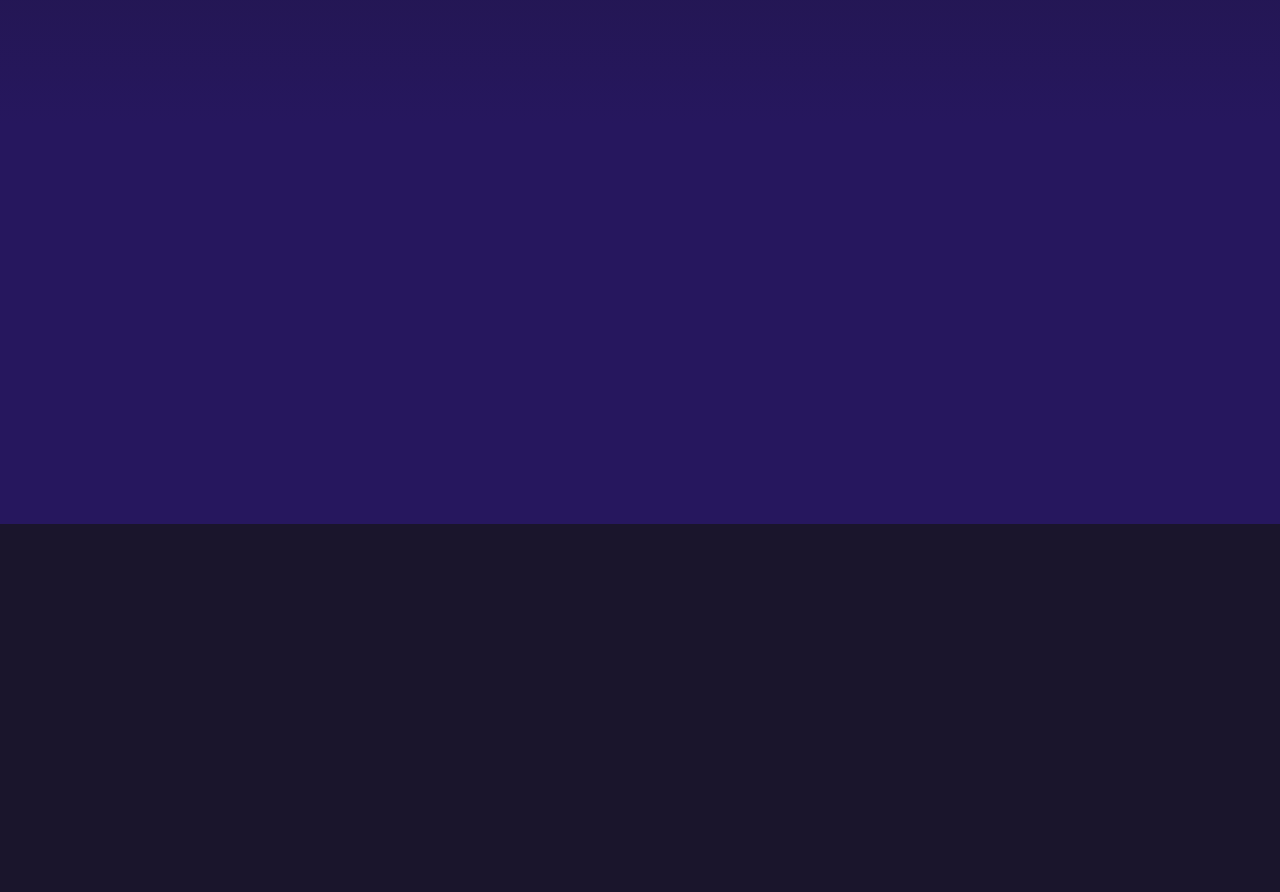
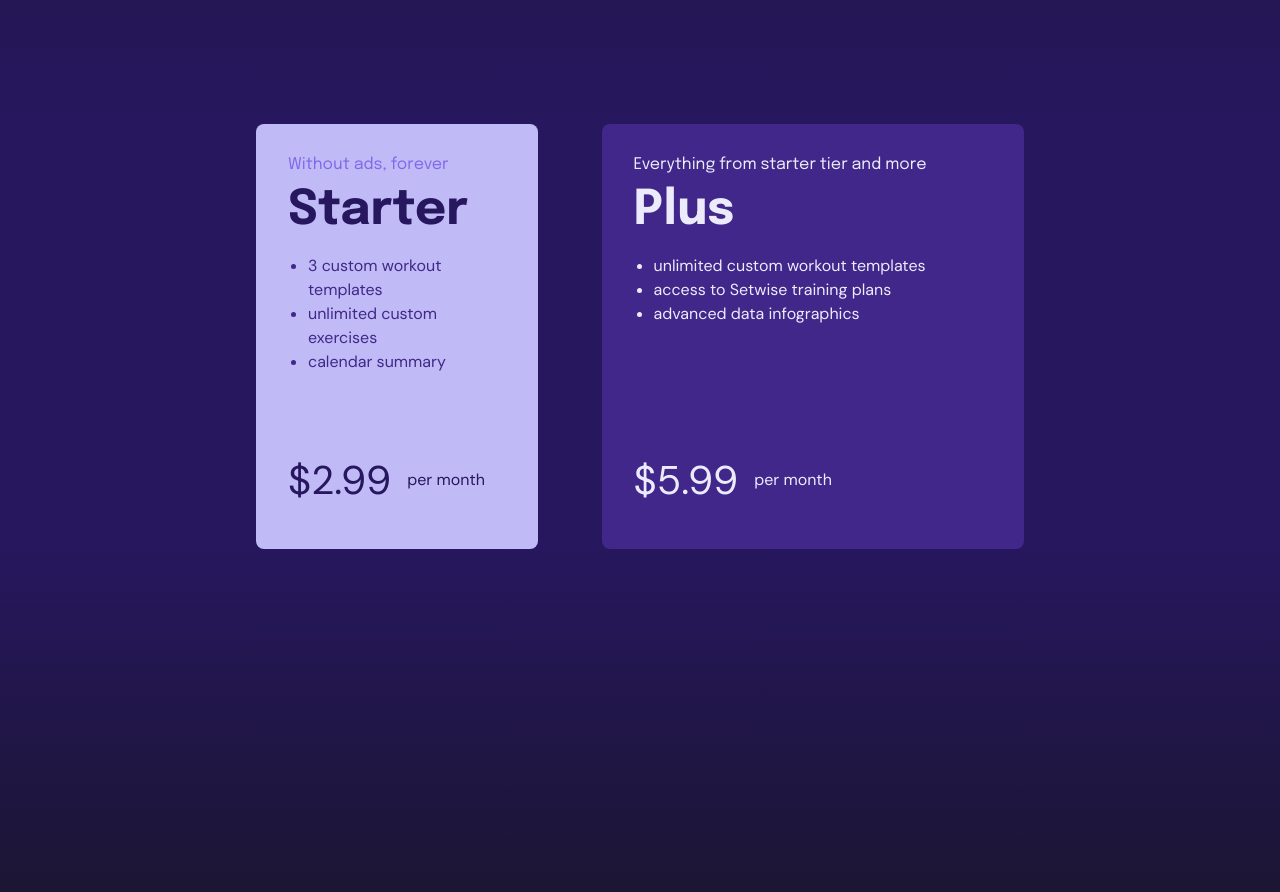
Before and after one commit to Zajicek-Adam/setwise, a plain HTML site: page index.html in a window 1280 px wide. Shown: the part 1300-2192 px from the top of the page. Before the commit the page ends 1824 px from the top, so only its background shows below. Drawn offline with Linux system fonts and the light colour scheme.

Commit message:
Adding cards

```diff
--- /dev/null
+++ b/css/Card.css
@@ -0,0 +1,59 @@
+.card-container {
+	display: grid;
+	grid-template-columns: 1fr 1.5fr;
+	height: 425px;
+	padding-inline: 20%;
+	background-color: var(--color-minsk-950);
+	gap: 4em;
+}
+
+.card {
+	display: grid;
+	grid-template-rows: 0.8fr 2fr 0.85fr;
+	padding: 2em;
+	gap: 1em;
+	border-radius: var(--border-2);
+}
+.card h3 {
+	font-size: 1em;
+	font-weight: 400;
+}
+.card h1 {
+	font-size: 3em;
+}
+.card ul {
+	padding-left: 0.5em;
+	margin-left: 0.75em;
+	margin-top: 0;
+}
+.card .card-price {
+	display: flex;
+	align-items: center;
+	gap: 1em;
+}
+.card .card-price span {
+	font-size: 2.5em;
+}
+.card.card-normal {
+	background-color: var(--color-minsk-300);
+}
+.card.card-wide {
+	background-color: var(--color-minsk-900);
+}
+
+.card header {
+	display: grid;
+	gap: 0.75em;
+}
+.card.card-normal h3 {
+	color: var(--color-minsk-500);
+}
+.card.card-normal h1 {
+	color: var(--color-minsk-950);
+}
+.card.card-normal ul {
+	color: var(--color-minsk-900);
+}
+.card.card-normal .card-price {
+	color: var(--color-minsk-950);
+}
--- a/css/Footer.css
+++ b/css/Footer.css
@@ -1,4 +1,5 @@
 footer {
-    background-color: var(--color-minsk-950);
     height: 400px;
+	background: linear-gradient(#26175e, #1a152c);
+
 }
--- a/css/util/tokens.css
+++ b/css/util/tokens.css
@@ -22,4 +22,5 @@
 	--color-bg: #1a152c;
 	--color-cta: #6131ff;
 	--color-secondary: #40278916;
+	--color-secondary-full: #402789;
 }
--- a/index.html
+++ b/index.html
@@ -36,6 +36,9 @@
 		<link
 			rel="stylesheet"
 			href="css/Footer.css" />
+		<link
+			rel="stylesheet"
+			href="css/Card.css" />
 		<title>Setwise | Home</title>
 	</head>
 	<body>
@@ -409,6 +412,32 @@
 				</div>
 			</div>
 		</section>
+		<section class="card-container">
+			<div class="card card-normal">
+				<header>
+					<h3>Without ads, forever</h3>
+					<h1>Starter</h1>
+				</header>
+				<ul>
+					<li>3 custom workout templates</li>
+					<li>unlimited custom exercises</li>
+					<li>calendar summary</li>
+				</ul>
+				<div class="card-price"><span>&#36;2.99</span> per month</div>
+			</div>
+			<div class="card card-wide">
+				<header>
+					<h3>Everything from starter tier and more</h3>
+					<h1>Plus</h1>
+				</header>
+				<ul>
+					<li>unlimited custom workout templates</li>
+					<li>access to Setwise training plans</li>
+					<li>advanced data infographics</li>
+				</ul>
+				<div class="card-price"><span>&#36;5.99</span> per month</div>
+			</div>
+		</section>
 		<footer></footer>
 		<script src="js/fadein.js"></script>
 	</body>
```
Also changed, not shown: css/util/base_styles.css (line endings or trailing spaces).
